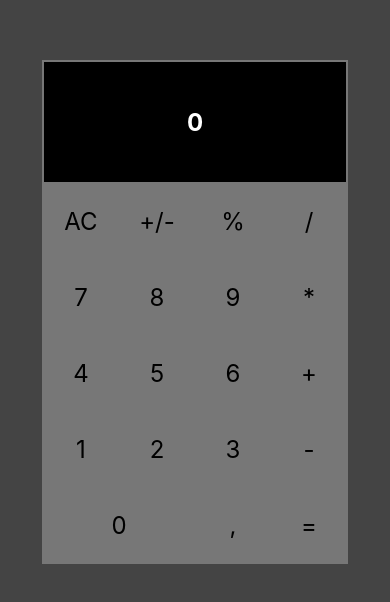
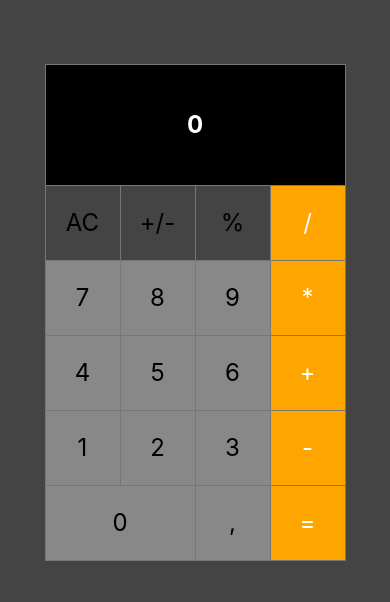
Before and after one commit to rztprog/delivery06_calculator, a React (Create React App) app: page / in a window 390 px wide. Shown: the part 110-712 px from the top of the page. Built offline with nearby package versions, Linux system fonts and the light colour scheme.

Commit message:
Change to iPhone-like calculator

```diff
--- a/src/App.css
+++ b/src/App.css
@@ -13,7 +13,6 @@
   min-height: 100vh;
   display: flex;
   justify-content: center;
-  flex-direction: column;
   align-items: center;
   /* font-size: calc(10px + 2vmin); */
   color: white;
--- a/src/Calculator.css
+++ b/src/Calculator.css
@@ -1,6 +1,19 @@
 td {
 	width: 3em;
 	height: 3em;
+}
+
+.Orange {
+	background-color: orange;
+	color: #fff;
+}
+
+.LightGrey {
+	background-color: #888;
+}
+
+.Grey {
+	background-color: #444;
 }
 
 .Head {
@@ -9,6 +22,11 @@ td {
 	height: 5em;
 }
 
+.Grey,
+.LightGrey {
+	cursor: pointer;
+}
+
 .Calculator {
 	background-color: #777;
 	color: #000;
--- a/src/Calculator.js
+++ b/src/Calculator.js
@@ -5,39 +5,39 @@ class Calculator extends React.Component {
 	render() {
 		return (
 			<div className="Calculator">
-			<table>
+			<table cellspacing="1">
 			<tbody>
 			<tr className="Head">
 			<th colSpan="4">0</th>
 			</tr>
-			<tr>
+			<tr className="Grey">
 			<td>AC</td>
 			<td>+/-</td>
 			<td>%</td>
-			<td>/</td>
+			<td className="Orange">/</td>
 			</tr>
-			<tr>
+			<tr className="LightGrey">
 			<td>7</td>
 			<td>8</td>
 			<td>9</td>
-			<td>*</td>
+			<td className="Orange">*</td>
 			</tr>
-			<tr>
+			<tr className="LightGrey">
 			<td>4</td>
 			<td>5</td>
 			<td>6</td>
-			<td>+</td>
+			<td className="Orange">+</td>
 			</tr>
-			<tr>
+			<tr className="LightGrey">
 			<td>1</td>
 			<td>2</td>
 			<td>3</td>
-			<td>-</td>
+			<td className="Orange">-</td>
 			</tr>
-			<tr>
+			<tr className="LightGrey">
 			<td colSpan="2">0</td>
 			<td>,</td>
-			<td>=</td>
+			<td className="Orange">=</td>
 			</tr>
 			</tbody>
 			</table>
```
